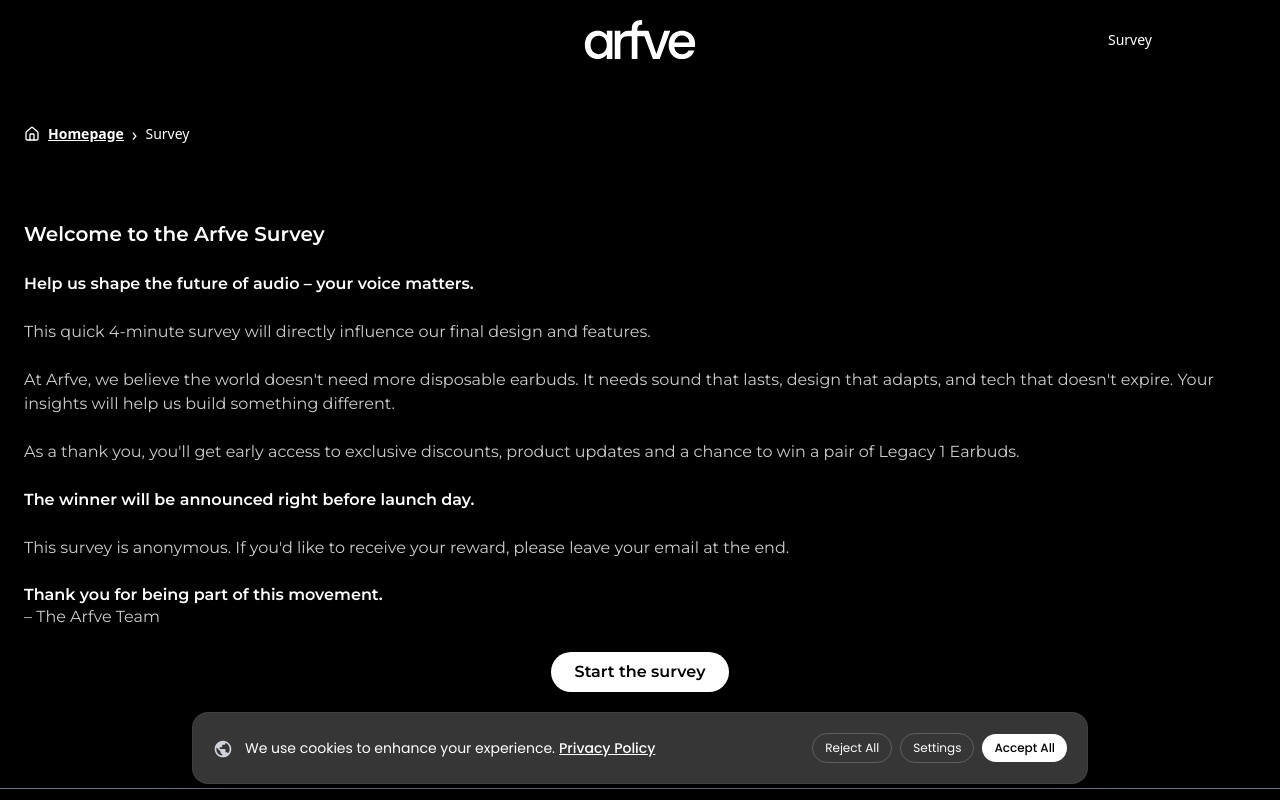
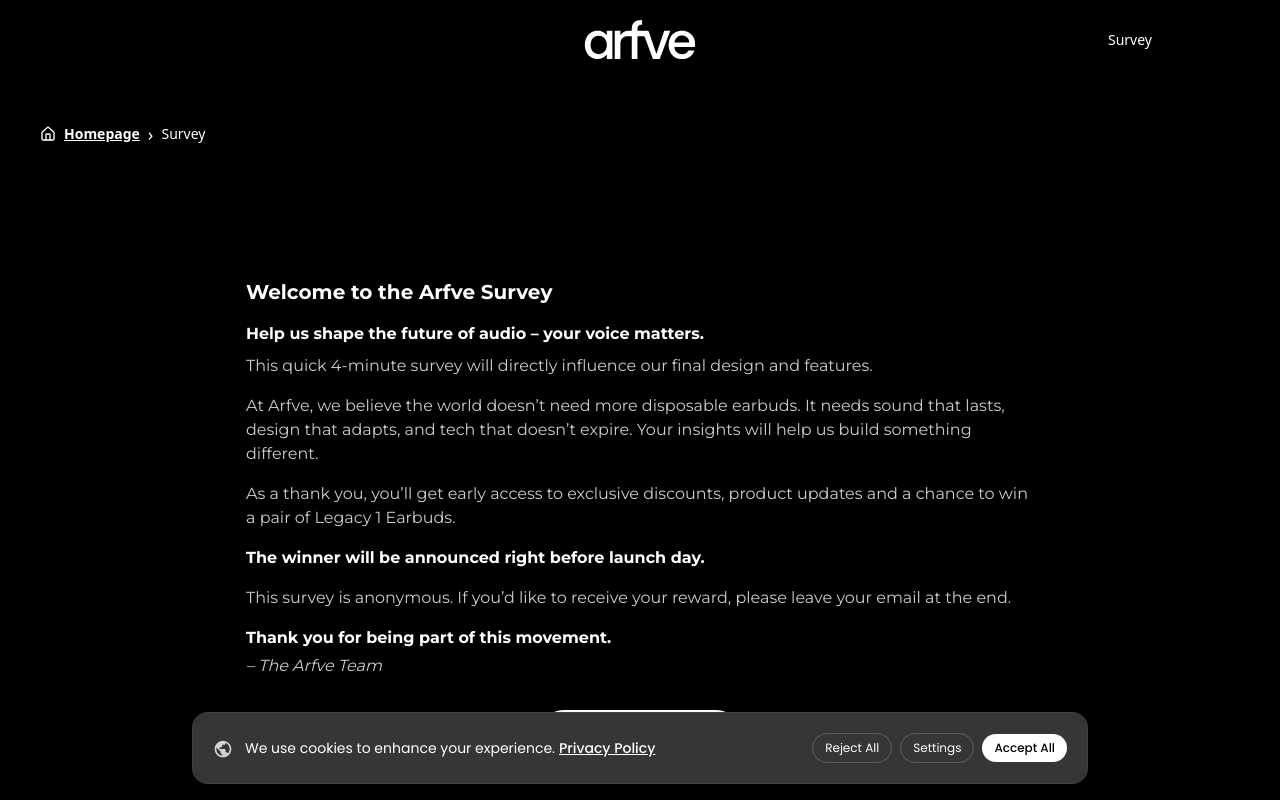
Before and after one commit to Saccor/landingv2, a Next.js app: page /survey in a window 1280 px wide. Shown: the top 800 px of the page. Built offline with nearby package versions, Linux system fonts and the light colour scheme.

Commit message:
refactor: improve layout and styling in SurveyIntroSection for enhanced user experience and visual consistency

```diff
--- a/src/components/Survey/SurveyIntroSection.tsx
+++ b/src/components/Survey/SurveyIntroSection.tsx
@@ -333,18 +333,28 @@
   onGoToSurvey: () => void;
 }) {
   return (
-    <div className="w-full px-4 mb-6 lg:px-6 lg:pt-10 lg:mb-6">
-      <div className={`lg:max-w-[${LAYOUT_CONSTANTS.BREADCRUMB_MAX_WIDTH}] lg:mx-auto flex items-center gap-2 text-sm text-white`}>
+    <div className="w-full px-4 lg:px-0 pt-6">
+  <div className="w-[1200px] mx-auto">
+    <div className="flex items-center gap-2 text-sm text-white">
       <Home size={18} className="lg:w-4 lg:h-4" />
-        <span className="font-semibold underline cursor-pointer" onClick={onGoToHomepage}>
+      <span
+        className="font-semibold underline cursor-pointer"
+        onClick={onGoToHomepage}
+      >
         Homepage
       </span>
       <span className="text-lg">›</span>
-        <span className="text-white/80 lg:text-white cursor-pointer hover:text-white" onClick={onGoToSurvey}>
+      <span
+        className="text-white/80 lg:text-white cursor-pointer hover:text-white"
+        onClick={onGoToSurvey}
+      >
         Survey
       </span>
     </div>
   </div>
+</div>
+
+
   );
 }
 
@@ -514,40 +524,56 @@
   onStartSurvey: () => void;
 }) {
   return (
-    <div className="flex flex-col bg-black text-white pb-8">
+<div className="min-h-screen flex flex-col bg-black text-white px-4">
+  {/* Top breadcrumb */}
+  <div className="pt-4">
     <Breadcrumb onGoToHomepage={onGoToHomepage} onGoToSurvey={onGoToSurvey} />
+  </div>
 
-      {/* Main Content */}
-      <div className="px-4 lg:px-6">
-        <div className={`w-full max-w-[${LAYOUT_CONSTANTS.MAX_WIDTH_MOBILE}] mx-auto lg:max-w-[${LAYOUT_CONSTANTS.MAX_WIDTH_DESKTOP}] lg:mt-12 lg:pb-16`}>
-          <div className="font-montserrat lg:space-y-6">
-            <h1 className="font-bold text-xl mb-4 lg:mb-0 lg:text-xl lg:font-semibold">Welcome to the Arfve Survey</h1>
-            <p className="font-bold mb-2 lg:mb-0 lg:font-semibold">Help us shape the future of audio – your voice matters.</p>
-            <p className="mb-4 lg:mb-0 lg:text-[#CCCCCC]">This quick {SURVEY_CONFIG.ESTIMATED_DURATION}-minute survey will directly influence our final design and features.</p>
-            <p className="mb-4 lg:mb-0 lg:text-[#CCCCCC]">At Arfve, we believe the world doesn&apos;t need more disposable earbuds. It needs sound that lasts, design that adapts, and tech that doesn&apos;t expire. Your insights will help us build something different.</p>
-            <p className="mb-4 lg:mb-0 lg:text-[#CCCCCC]">As a thank you, you&apos;ll get early access to exclusive discounts, product updates and a chance to win a pair of Legacy 1 Earbuds.</p>
-            <p className="font-bold mb-4 lg:mb-0 lg:font-semibold">The winner will be announced right before launch day.</p>
-            <p className="mb-4 lg:mb-0 lg:text-[#CCCCCC]">This survey is anonymous. If you&apos;d like to receive your reward, please leave your email at the end.</p>
-            <div className="mb-6 lg:mb-0 lg:leading-snug">
-              <p className="font-bold mb-6 lg:mb-0 lg:font-semibold lg:text-white">Thank you for being part of this movement.</p>
-              <p className="italic mb-8 lg:mb-0 lg:not-italic lg:text-[#CCCCCC]">– The Arfve Team</p>
-            </div>
+  {/* Centered main content */}
+  <div className="flex-1 flex items-center justify-center">
+    <div className="w-full max-w-[788px] text-left font-montserrat">
+
+      <h1 className="text-xl font-bold mb-4">Welcome to the Arfve Survey</h1>
+
+      <p className="font-bold mb-2">Help us shape the future of audio – your voice matters.</p>
+      <p className="mb-4 text-[#CCCCCC]">
+        This quick {SURVEY_CONFIG.ESTIMATED_DURATION}-minute survey will directly influence our final design and features.
+      </p>
+
+      <p className="mb-4 text-[#CCCCCC]">
+        At Arfve, we believe the world doesn’t need more disposable earbuds. It needs sound that lasts, design that adapts, and tech that doesn’t expire. Your insights will help us build something different.
+      </p>
+
+      <p className="mb-4 text-[#CCCCCC]">
+        As a thank you, you’ll get early access to exclusive discounts, product updates and a chance to win a pair of Legacy 1 Earbuds.
+      </p>
+
+      <p className="font-bold mb-4">The winner will be announced right before launch day.</p>
+
+      <p className="mb-4 text-[#CCCCCC]">
+        This survey is anonymous. If you’d like to receive your reward, please leave your email at the end.
+      </p>
+
+      <p className="font-bold mb-1">Thank you for being part of this movement.</p>
+      <p className="italic text-[#CCCCCC] mb-8">– The Arfve Team</p>
 
       <ErrorDisplay error={state.error} />
 
-            <div className="flex justify-center lg:mt-8">
+      <div className="mt-8 text-center">
   <button
     onClick={onStartSurvey}
     disabled={state.loading}
-                className="bg-white text-black rounded-full px-8 py-2 font-semibold text-base shadow-sm hover:bg-gray-100 transition lg:px-6 lg:py-2 lg:hover:opacity-90 lg:shadow-none disabled:opacity-50 disabled:cursor-not-allowed"
+    className="bg-white text-black rounded-full px-8 py-2 font-semibold text-base shadow-sm hover:bg-gray-100 transition disabled:opacity-50 disabled:cursor-not-allowed"
   >
     {state.loading ? 'Loading...' : 'Start the survey'}
   </button>
 </div>
+
     </div>
   </div>
 </div>
-    </div>
+
   );
 }
 
```
Lines whose indentation alone changed are shown as unchanged.
